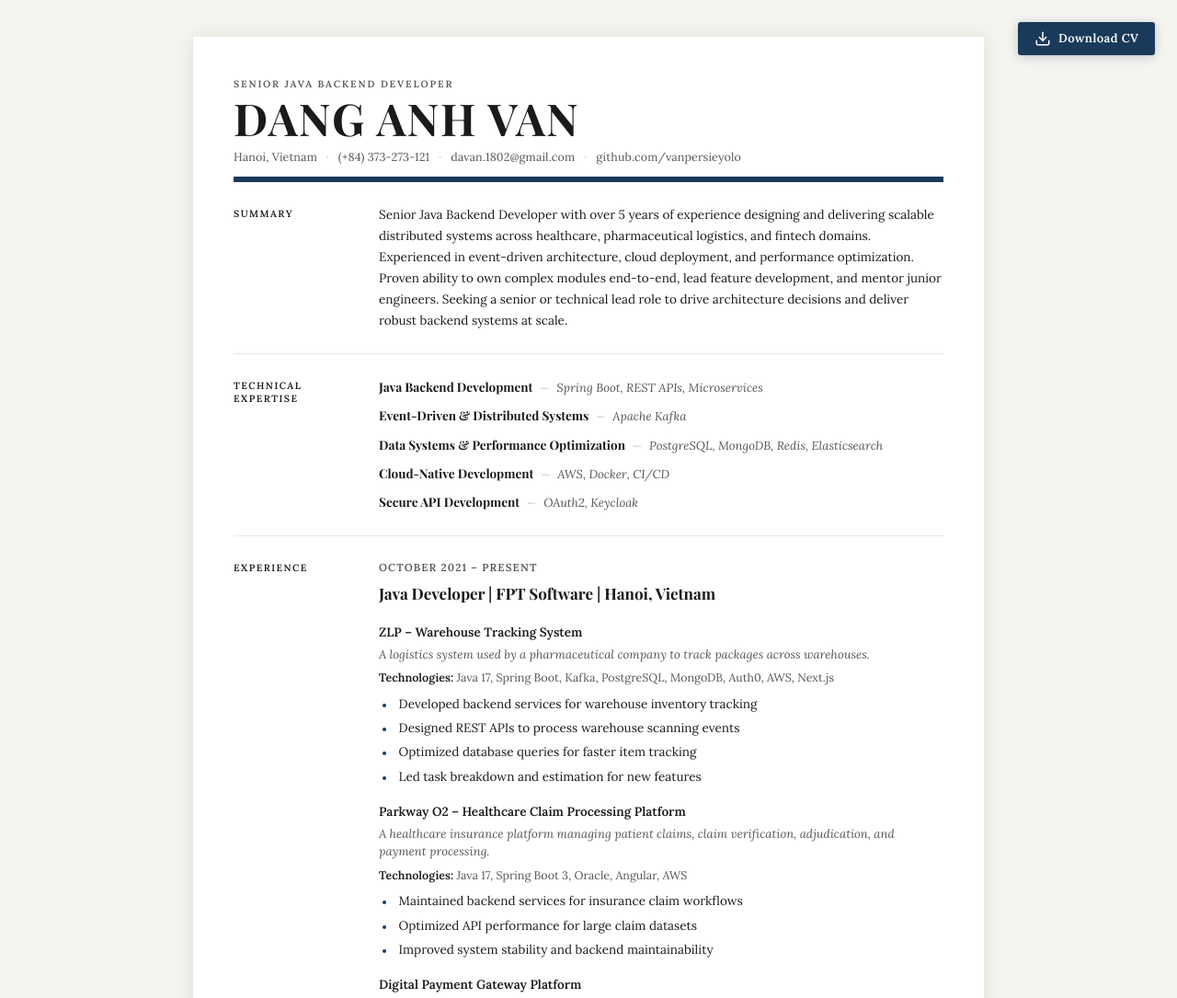
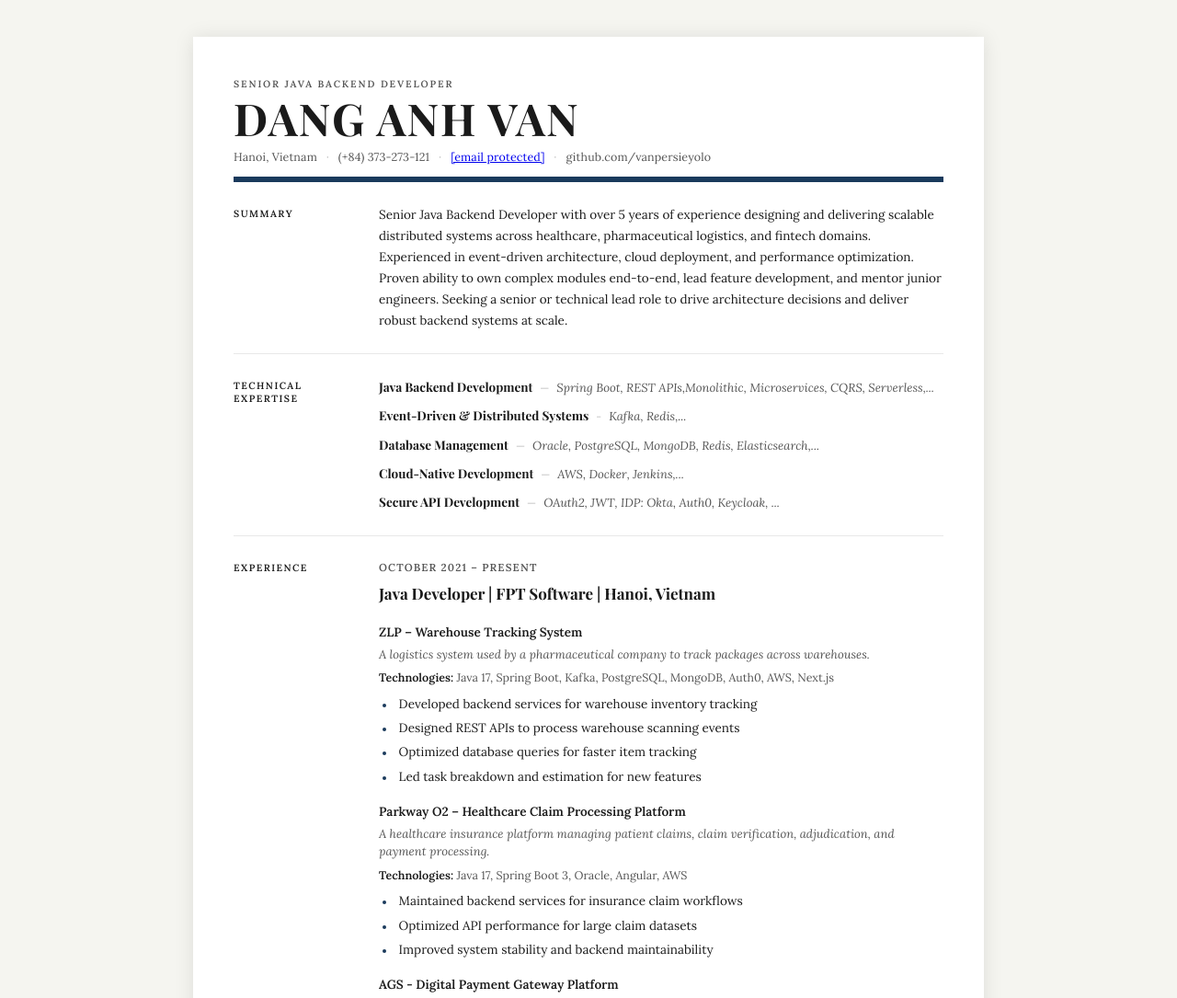
Before and after one commit to davan1802-tech/davan1802-tech.github.io, a plain HTML site: page index.html in a window 1280 px wide. Shown: the top 1085 px of the page at 92% size. Drawn offline with nearby package versions, Linux system fonts and the light colour scheme; a web font is replaced by a local one.

Commit message:
Refactor index.html by removing download button
Removed download button and updated expertise details. Adjusted project label and cleaned up skills section.

```diff
--- a/index.html
+++ b/index.html
@@ -11,16 +11,6 @@
 </head>
 <body>
 
-  <!-- DOWNLOAD BUTTON (floating) -->
-  <a href="Dang_Anh_Van_CV.pdf" download class="download-btn" title="Download CV as PDF">
-    <svg xmlns="http://www.w3.org/2000/svg" width="18" height="18" viewBox="0 0 24 24" fill="none" stroke="currentColor" stroke-width="2" stroke-linecap="round" stroke-linejoin="round">
-      <path d="M21 15v4a2 2 0 0 1-2 2H5a2 2 0 0 1-2-2v-4"/>
-      <polyline points="7 10 12 15 17 10"/>
-      <line x1="12" y1="15" x2="12" y2="3"/>
-    </svg>
-    <span>Download CV</span>
-  </a>
-
   <div class="page">
 
     <!-- HEADER -->
@@ -32,7 +22,7 @@
         <span class="dot">·</span>
         <span>(+84) 373-273-121</span>
         <span class="dot">·</span>
-        <span>davan.1802@gmail.com</span>
+        <span><a href="/cdn-cgi/l/email-protection" class="__cf_email__" data-cfemail="11757067707f3f2029212351767c70787d3f727e7c">[email&#160;protected]</a></span>
         <span class="dot">·</span>
         <span>github.com/vanpersieyolo</span>
       </div>
@@ -55,27 +45,27 @@
           <div class="expertise-item">
             <span class="expertise-title">Java Backend Development</span>
             <span class="expertise-sep">—</span>
-            <span class="expertise-detail">Spring Boot, REST APIs, Microservices</span>
+            <span class="expertise-detail">Spring Boot, REST APIs,Monolithic, Microservices, CQRS, Serverless,... </span>
           </div>
           <div class="expertise-item">
             <span class="expertise-title">Event-Driven &amp; Distributed Systems</span>
-            <span class="expertise-sep">—</span>
-            <span class="expertise-detail">Apache Kafka</span>
+            <span class="expertise-sep">-</span>
+            <span class="expertise-detail">Kafka, Redis,...</span>
           </div>
           <div class="expertise-item">
-            <span class="expertise-title">Data Systems &amp; Performance Optimization</span>
+            <span class="expertise-title">Database Management</span>
             <span class="expertise-sep">—</span>
-            <span class="expertise-detail">PostgreSQL, MongoDB, Redis, Elasticsearch</span>
+            <span class="expertise-detail">Oracle, PostgreSQL, MongoDB, Redis, Elasticsearch,...</span>
           </div>
           <div class="expertise-item">
             <span class="expertise-title">Cloud-Native Development</span>
             <span class="expertise-sep">—</span>
-            <span class="expertise-detail">AWS, Docker, CI/CD</span>
+            <span class="expertise-detail">AWS, Docker, Jenkins,...</span>
           </div>
           <div class="expertise-item">
             <span class="expertise-title">Secure API Development</span>
             <span class="expertise-sep">—</span>
-            <span class="expertise-detail">OAuth2, Keycloak</span>
+            <span class="expertise-detail">OAuth2, JWT, IDP: Okta, Auth0, Keycloak, ...</span>
           </div>
         </div>
       </div>
@@ -110,7 +100,7 @@
             <li>Improved system stability and backend maintainability</li>
           </ul>
 
-          <div class="proj-label">Digital Payment Gateway Platform</div>
+          <div class="proj-label">AGS - Digital Payment Gateway Platform</div>
           <div class="proj-desc">A high-throughput payment gateway used by financial institutions to process online payments and transaction reconciliation.</div>
           <div class="proj-tech"><strong>Technologies:</strong> Java 17, Spring Boot, Kafka, PostgreSQL, Redis, Docker, AWS</div>
           <ul>
@@ -178,13 +168,4 @@
           </ul>
           <ul class="skill-list">
             <li>Mendix Rapid Developer (2024)</li>
-            <li>HSK Level 3 – Chinese Proficiency (2025)</li>
-          </ul>
-        </div>
-      </div>
-    </section>
-
-  </div>
-
-</body>
-</html>
+            <li>HSK Level 3
```
